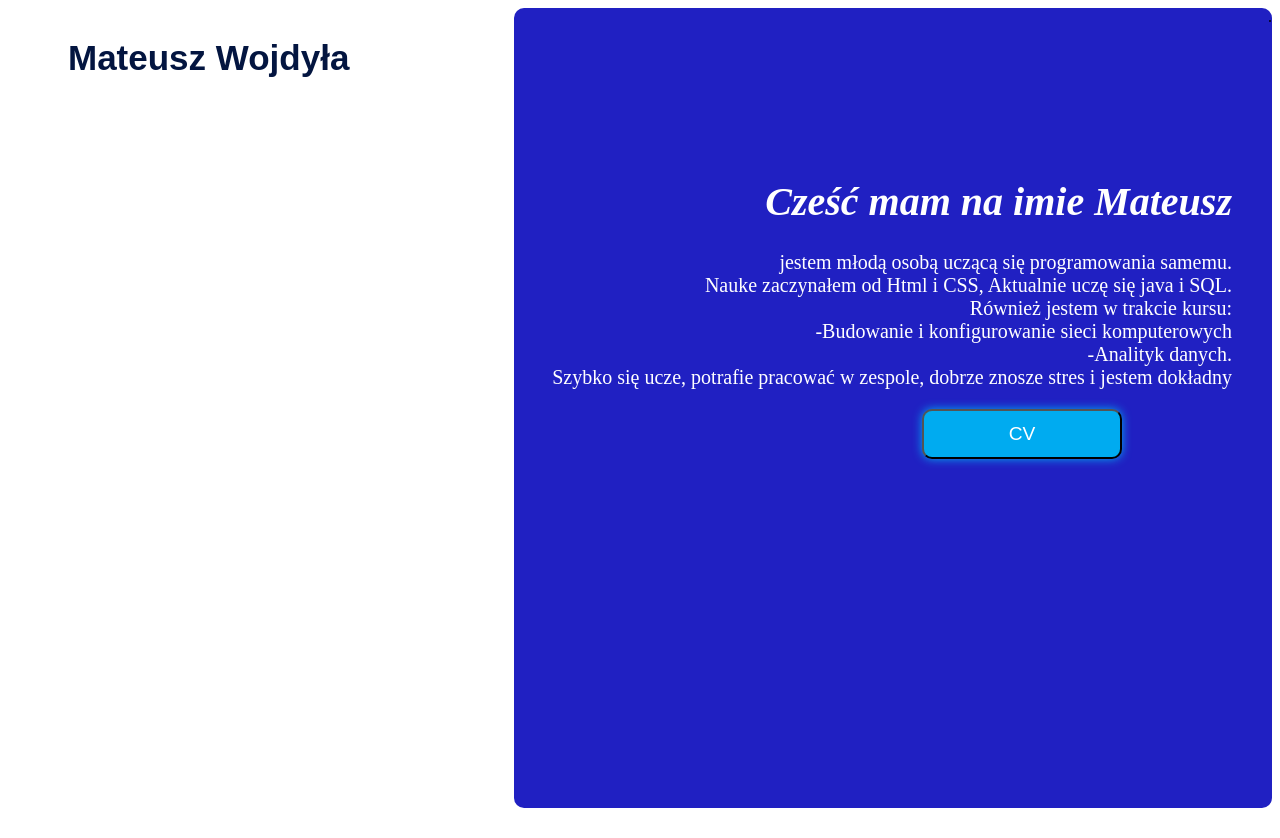
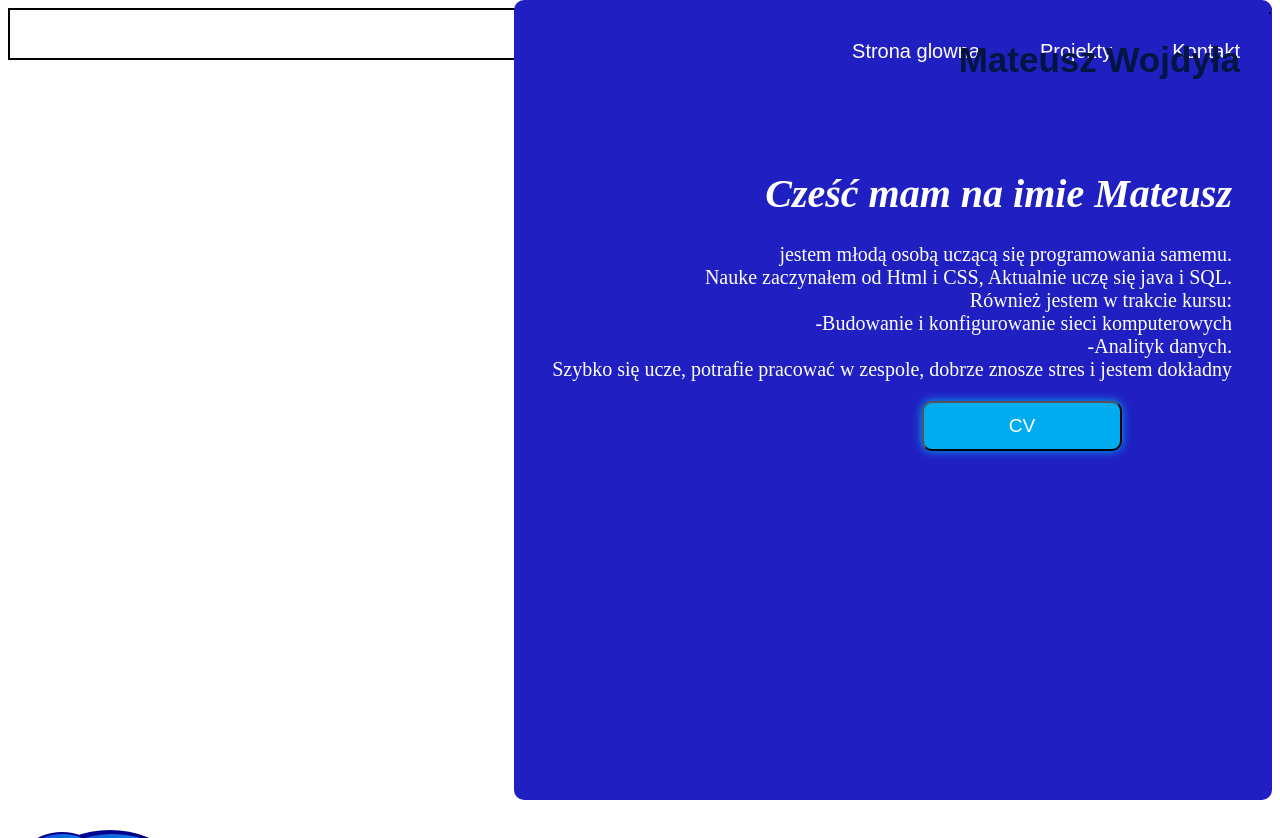
Before and after one commit to Mateusz-Wojdyla/First-website, a plain HTML site: page index.html in a window 1280 px wide. Drawn offline with Linux system fonts and the light colour scheme.

Commit message:
build body

```diff
--- a/style.css
+++ b/style.css
@@ -2,13 +2,19 @@
 	height: 100vh;
 
 }
-
+header{
+	display:flex;
+	border: solid 2px black;
+	height:6%;
+	justify-content: flex-end;
+padding-right:30px;
+}
 
 .nav {
 	display: flex;
 	position: fixed;
 	font-weight: 500;
-	justify-content: flex-end;
+
 }
 a {
 	color: white;
@@ -38,11 +44,11 @@ a:hover {
 }
 .boxRight {
 	background-color: rgb(32, 32, 194);
-	height: 100vh;
+	height: 100%;
 	width: 60%;
 	margin-left: auto;
 	margin-right: 0px;
-	margin-top: 0px;
+	margin-top: -60px;
 	border-radius: 10px;
 	text-align: end;
 	justify-content: center;
```
